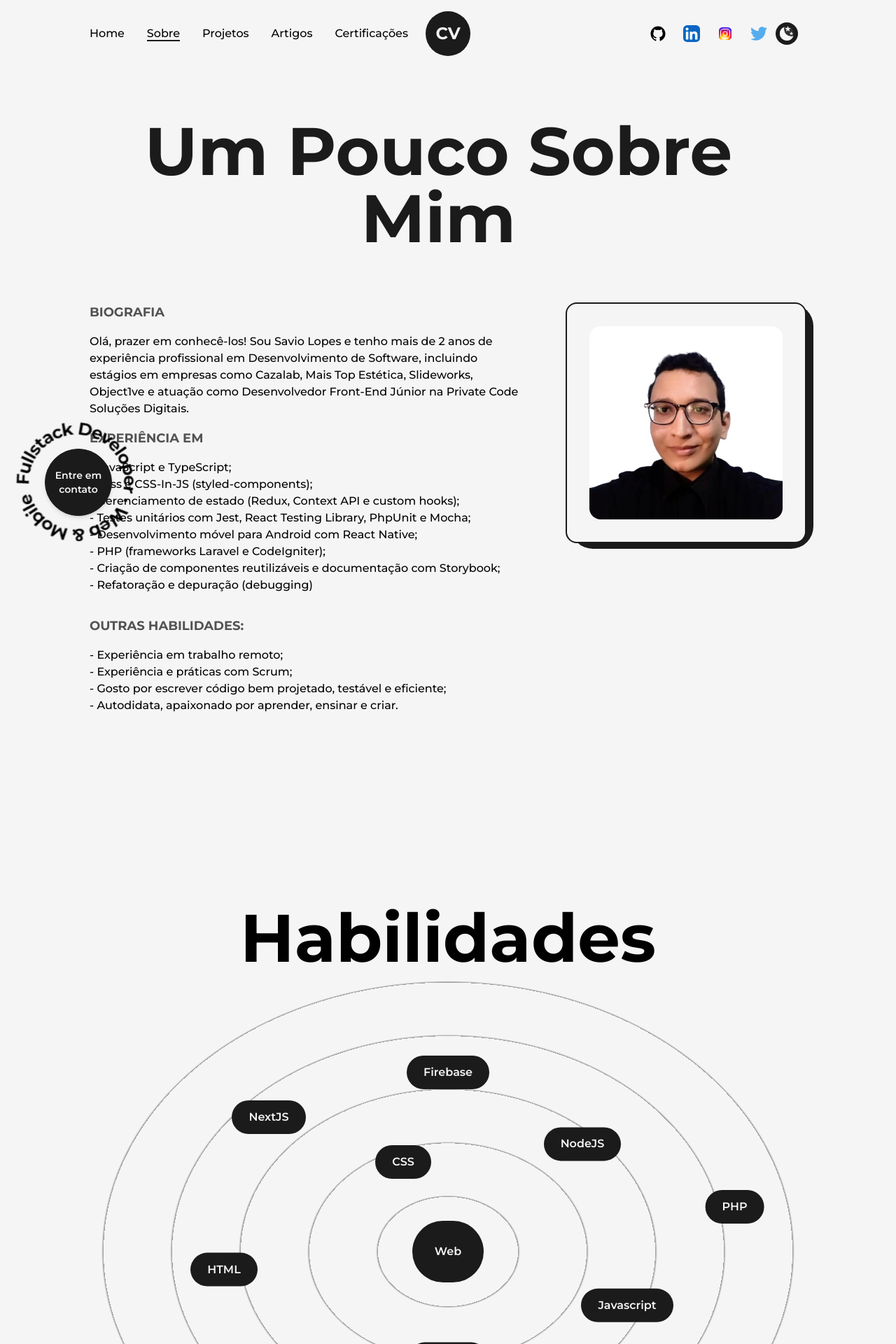
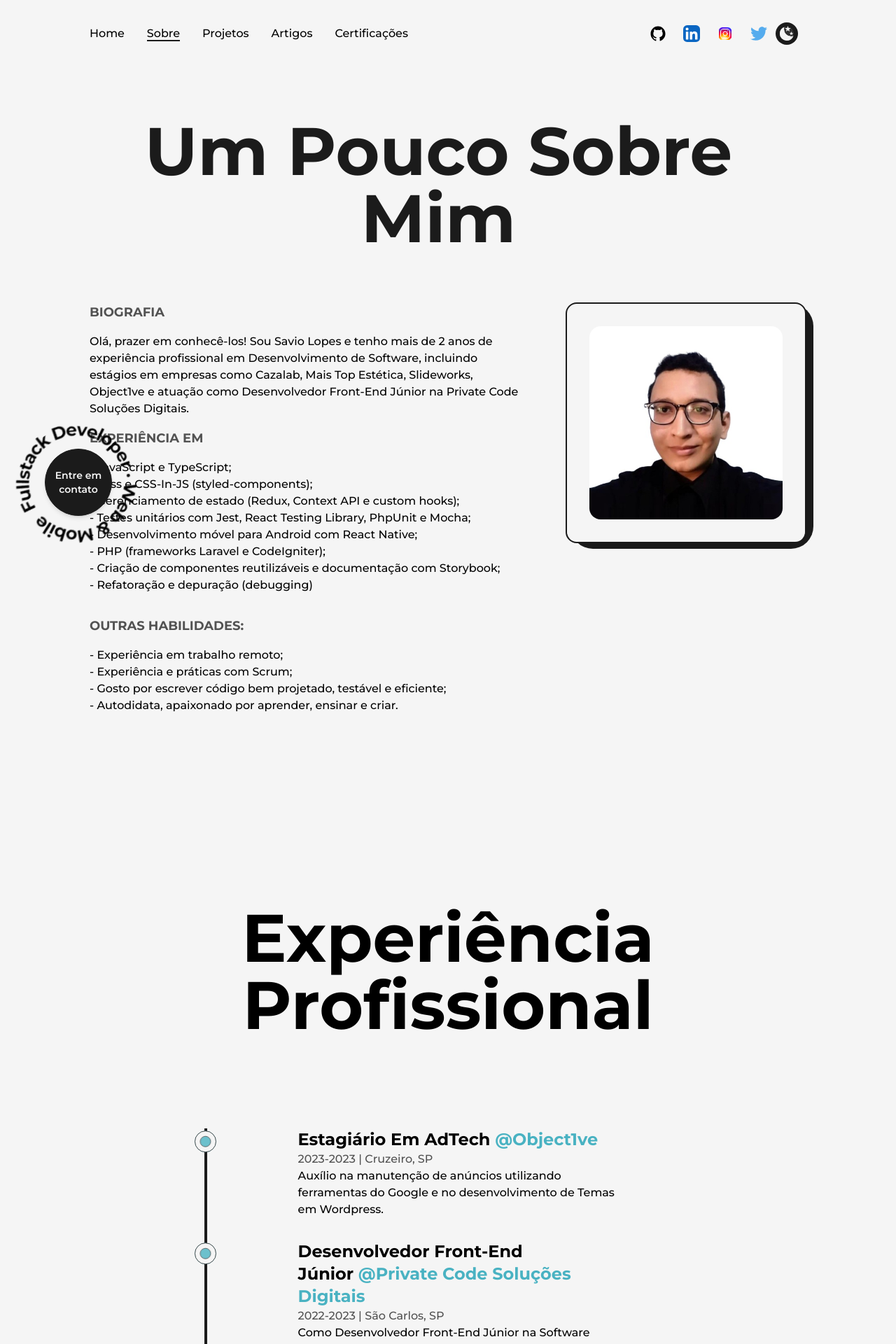
Before and after one commit to savio-2-lopes/New-Starter-Portfolio, a Next.js app: page /about in a window 1280 px wide. Shown: the top 1920 px of the page at 70% size. Built offline with nearby package versions, Linux system fonts and the light colour scheme.

Commit message:
Remove logo and skills

```diff
--- a/src/components/Logo.tsx
+++ /dev/null
@@ -1,30 +0,0 @@
-import { motion } from "framer-motion";
-import Link from "next/link";
-
-const MotionLink = motion(Link);
-
-const Logo = () => {
-  return (
-    <div className="flex items-center justify-center mt-2">
-      <MotionLink
-        href="/"
-        className="w-16 h-16 bg-dark text-light flex items-center justify-center rounded-full text-2xl font-bold border border-solid border-transparent dark:border-light"
-        whileHover={{
-          backgroundColor: [
-            "#121212",
-            "rgba(131,58,180,1)",
-            "rgba(253,29,29,1)",
-            "rgba(252,176,69,1)",
-            "rgba(131,58,180,1)",
-            "#121212",
-          ],
-          transition: { duration: 1, repeat: Infinity },
-        }}
-      >
-        CV
-      </MotionLink>
-    </div>
-  );
-};
-
-export default Logo;
--- a/src/components/Navbar.tsx
+++ b/src/components/Navbar.tsx
@@ -1,5 +1,4 @@
 import Link from "next/link";
-import Logo from "./Logo";
 import { usePathname } from "next/navigation";
 import {
   GithubIcon,
@@ -278,10 +277,6 @@ const Navbar = () => {
       ) : (
         ""
       )}
-
-      <div className="absolute top-2 left-[50%] translate-x-[-50%]">
-        <Logo />
-      </div>
     </header>
   );
 };
--- a/src/components/Skill.tsx
+++ /dev/null
@@ -1,59 +0,0 @@
-import React from "react";
-import { motion } from "framer-motion";
-
-interface SkillProps {
-  name: string;
-  x: string;
-  y: string;
-}
-
-const Skill: React.FC<SkillProps> = ({ name, x, y }) => {
-  return (
-    <motion.div
-      className="flex items-center justify-center rounded-full font-semibold bg-dark dark:bg-light text-light dark:text-dark py-3 px-6 shadow-dark cursor-pointer absolute"
-      whileHover={{ scale: 1.05 }}
-      initial={{ x: 0, y: 0 }}
-      animate={{ x: x, y: y }}
-      transition={{ duration: 1.5 }}
-      viewport={{ once: true }}
-    >
-      {name}
-    </motion.div>
-  );
-};
-
-const Skills = () => {
-  return (
-    <>
-      <h2 className="font-bold text-8xl mt-64 w-full dark:text-light text-center md:text-6xl md:mt-32">
-        Habilidades
-      </h2>
-      <div
-        className="w-full h-screen flex relative items-center justify-center rounded-full bg-circularLight dark:bg-circularDark lg:h-[80vh] sm:h-[60vh] xs:h-[50vh]
-          lg:bg-circularLightLg lg:dark:bg-circularDarkLg
-          md:bg-circularLightMd md:dark:bg-circularDarkMd
-          sm:bg-circularLightSm sm:dark:bg-circularDarkSm
-      "
-      >
-        <motion.div
-          className="flex items-center justify-center rounded-full font-semibold bg-dark text-light p-8 shadow-dark cursor-pointer lg:p-6 md:p-4 xs:text-xs xs:p-2"
-          whileHover={{ scale: 1.05 }}
-        >
-          Web
-        </motion.div>
-        <Skill name="HTML" x="-25vw" y="2vw" />
-        <Skill name="CSS" x="-5vw" y="-10vw" />
-        <Skill name="Javascript" x="20vw" y="6vw" />
-        <Skill name="ReactJS" x="0vw" y="12vw" />
-        <Skill name="NextJS" x="-20vw" y="-15vw" />
-        <Skill name="NodeJS" x="15vw" y="-12vw" />
-        <Skill name="PHP" x="32vw" y="-5vw" />
-        <Skill name="Firebase" x="0vw" y="-20vw" />
-        <Skill name="TailwindCSS" x="-25vw" y="18vw" />
-        <Skill name="Laravel" x="18vw" y="18vw" />
-      </div>
-    </>
-  );
-};
-
-export default Skills;
--- a/src/pages/about.tsx
+++ b/src/pages/about.tsx
@@ -4,7 +4,6 @@ import Head from "next/head";
 import Image from "next/image";
 import { useEffect, useRef } from "react";
 import { useInView, useMotionValue, useSpring } from "framer-motion";
-import Skills from "@/components/Skill";
 import Experience from "@/components/Experience";
 import Education from "@/components/Education";
 import profileImage from "../../public/image/profile/profileImg.png";
@@ -171,37 +170,7 @@ const about = () => {
                 transition={{ duration: 0.2 }}
               />
             </div>
-
-            {/* <div className="col-span-2 flex flex-col items-end justify-between xl:col-span-8 xl:flex-row xl:items-center md:order-3">
-              <div className="flex flex-col items-end justify-center xl:items-center">
-                <span className="inline-block text-7xl font-bold md:text-6xl sm:text-5xl xs:text-4xl">
-                  <AnimatedNumbers value="3460" />+
-                </span>
-                <h2 className="text-xl font-medium capitalize text-dark/75 dark:text-light/75 xl:text-center md:text-lg sm:text-base xs:text-sm">
-                  seguidores no Linkedin
-                </h2>
-              </div>
-
-              <div className="flex flex-col items-end justify-center">
-                <span className="inline-block text-7xl font-bold md:text-6xl sm:text-5xl xs:text-4xl">
-                  <AnimatedNumbers value="45" />+
-                </span>
-                <h2 className="text-xl font-medium capitalize text-dark/75 dark:text-light/75 xl:text-center md:text-lg sm:text-base xs:text-sm">
-                  projetos completados
-                </h2>
-              </div>
-
-              <div className="flex flex-col items-end justify-center">
-                <span className="inline-block text-7xl font-bold md:text-6xl sm:text-5xl xs:text-4xl">
-                  <AnimatedNumbers value="3" />+
-                </span>
-                <h2 className="text-xl font-medium capitalize text-dark/75 dark:text-light/75 xl:text-center md:text-lg sm:text-base xs:text-sm">
-                  anos de experiência
-                </h2>
-              </div>
-            </div> */}
           </div>
-          <Skills />
           <Experience />
           <Education />
           <HireMe />
```
